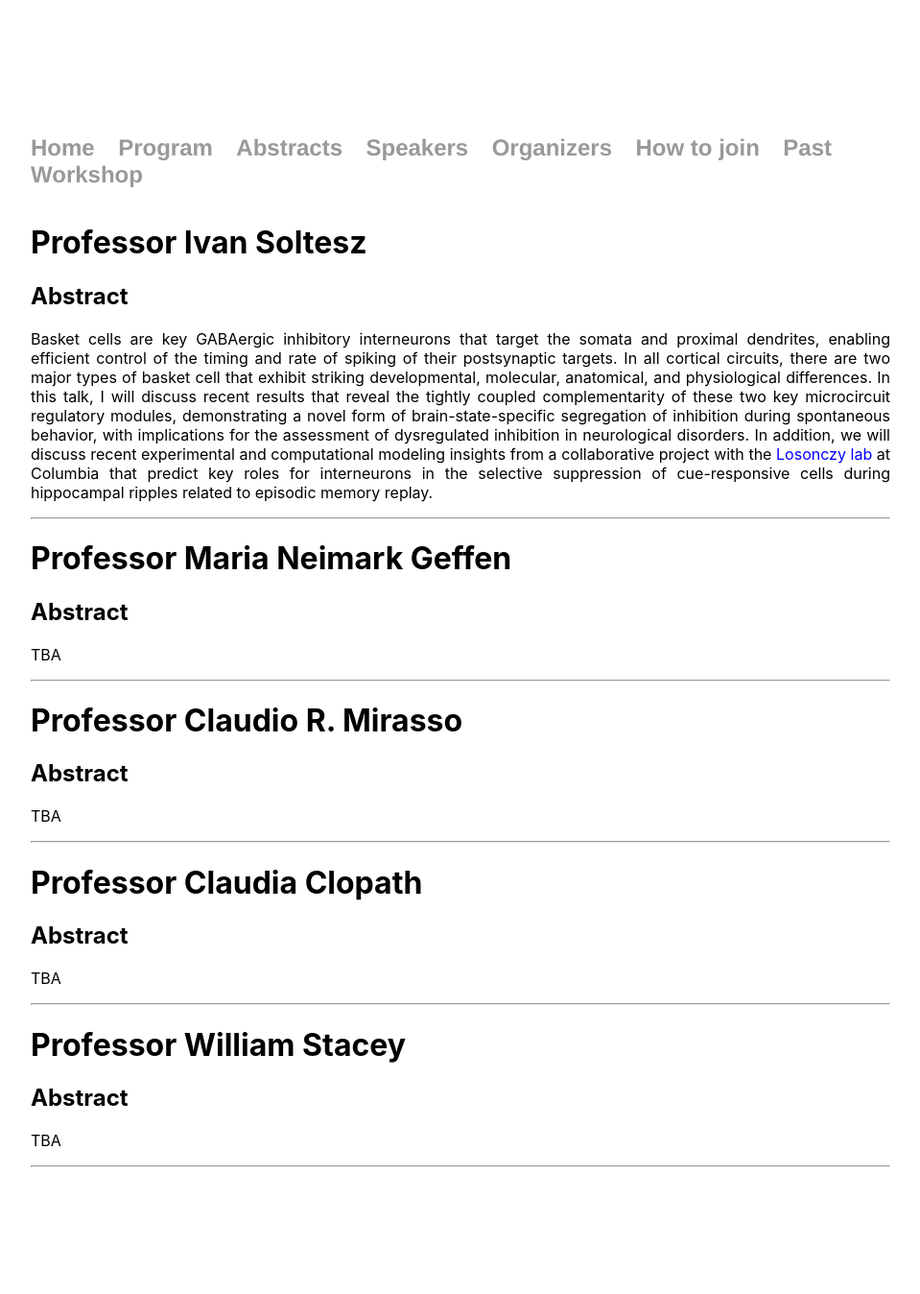
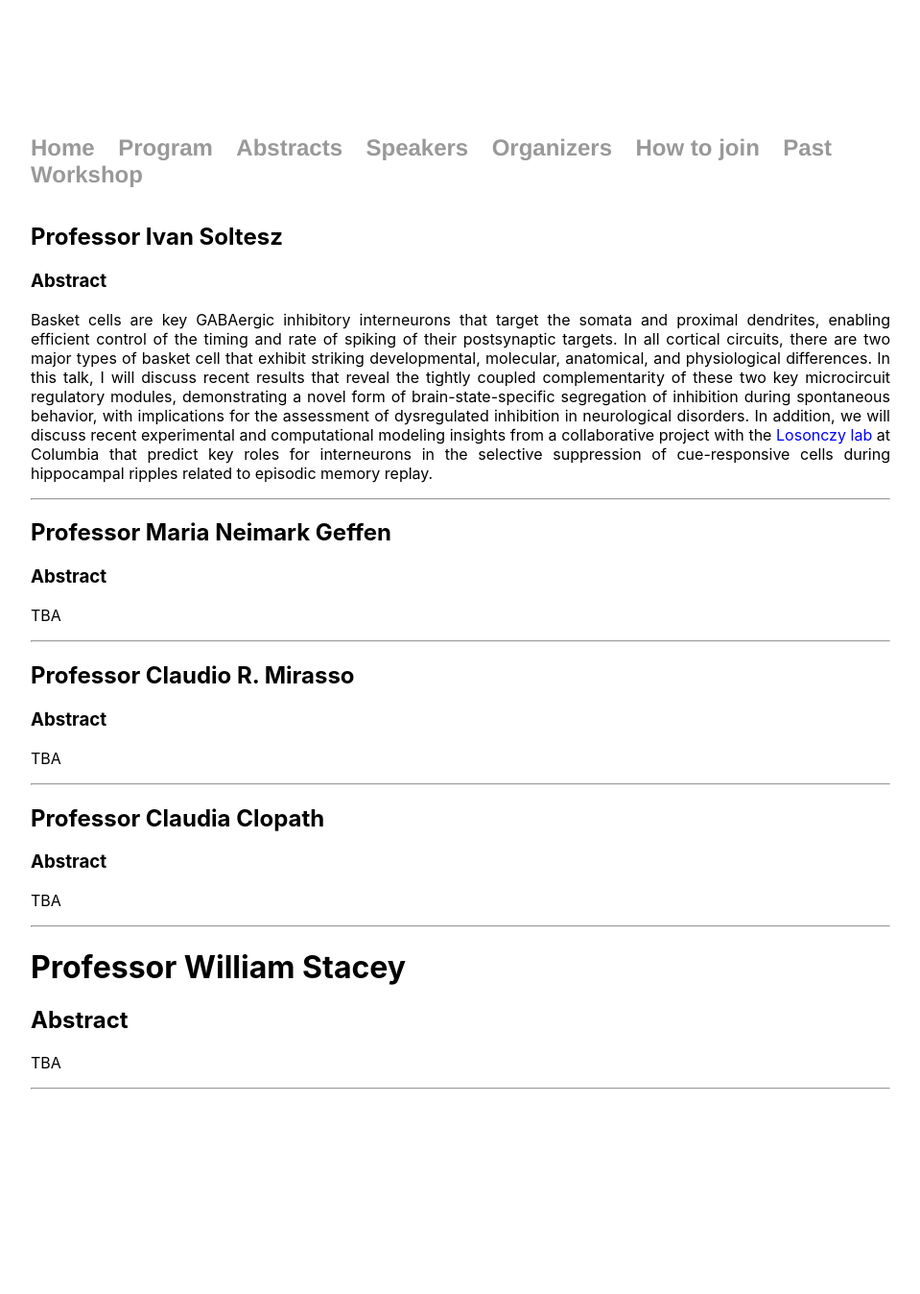
Before and after one commit to spirosChv/ocns2021interneurons, a Jekyll site: the page built from abstracts/index.html, in a window 1280 px wide. Shown: the whole page at 96% size, without its empty margins (160-1119 px from the left). Built offline with Jekyll 4.4.1, drawn with Linux system fonts in a browser that asks for light colours; after the commit the page ends 1267 px from its top, so only the background shows below that.

Commit message:
Update index.html

```diff
--- a/abstracts/index.html
+++ b/abstracts/index.html
@@ -5,8 +5,8 @@ title: Abstracts
 
 <div class="blurp">
 
-  <h1 style="fonts-size: 13px"> Professor Ivan Soltesz</h1>
-    <h2 style="fonts-size: 12px"> Abstract</h2>
+	<h2 style="fonts-size: 13px"> Professor Ivan Soltesz</h2>
+	<h3 style="fonts-size: 12px"> Abstract</h3>
 	<p> Basket cells are key GABAergic inhibitory interneurons that target the somata and proximal dendrites, enabling efficient control of the timing and rate of
 	spiking of their postsynaptic targets. In all cortical circuits, there are two major types of basket cell that exhibit striking developmental, molecular,
 	anatomical, and physiological differences. In this talk, I will discuss recent results that reveal the tightly coupled complementarity of these two key
@@ -18,26 +18,26 @@ title: Abstracts
 	</p>
 
 	<hr>
-	<h1 style="fonts-size: 13px"> Professor Maria Neimark Geffen</h1>
-	<h2 style="fonts-size: 12px"> Abstract</h2>
+	<h2 style="fonts-size: 13px"> Professor Maria Neimark Geffen</h2>
+	<h3 style="fonts-size: 12px"> Abstract</h3>
 	<p> TBA
 	</p>
 
 	<hr>
-  <h1 style="fonts-size: 13px"> Professor Claudio R. Mirasso</h1>
-	<h2 style="fonts-size: 12px"> Abstract</h2>
+	<h2 style="fonts-size: 13px"> Professor Claudio R. Mirasso</h2>
+	<h3 style="fonts-size: 12px"> Abstract</h3>
 	<p> TBA
 	</p>
 
 	<hr>
-	<h1 style="fonts-size: 13px"> Professor Claudia Clopath </h1>
-	<h2 style="fonts-size: 12px"> Abstract</h2>
+	<h2 style="fonts-size: 13px"> Professor Claudia Clopath </h2>
+	<h3 style="fonts-size: 12px"> Abstract</h3>
 	<p> TBA
 	</p>
 
 	<hr>
-	<h1 style="fonts-size: 13px"> Professor William Stacey </h1>
-	<h2 style="fonts-size: 12px"> Abstract</h2>
+	<h1 style="fonts-size: 13px"> Professor William Stacey </h2>
+	<h2 style="fonts-size: 12px"> Abstract</h3>
 	<p> TBA
 	</p>
 
```
Lines whose indentation alone changed are shown as unchanged.
